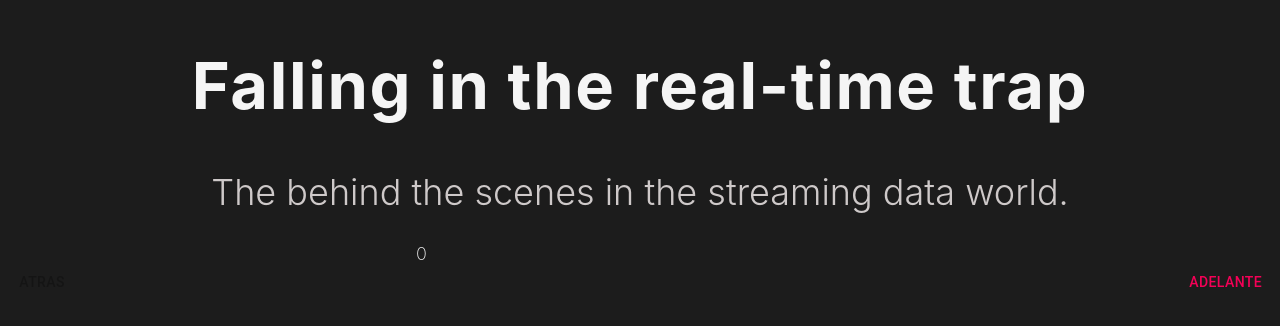
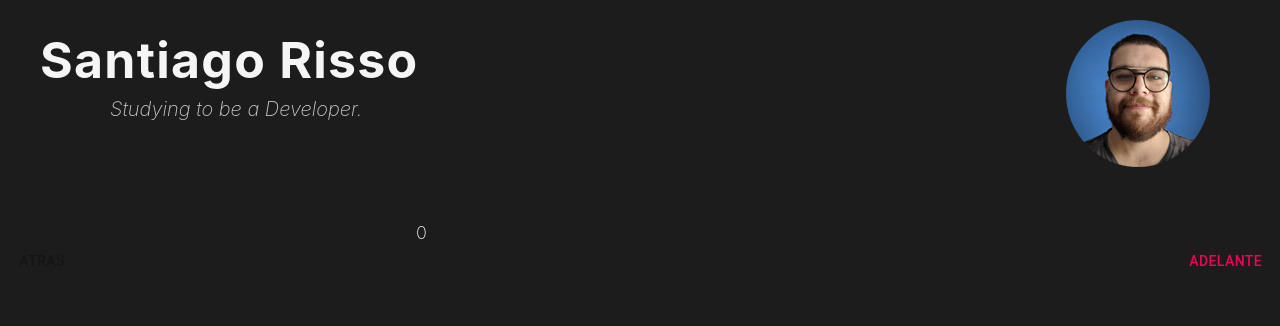
Before and after one commit to risitodeoro/CV, a React (Create React App) app: page / in a window 1280 px wide. Shown: the top 326 px of the page. Built offline with nearby package versions, Linux system fonts and the light colour scheme.

Commit message:
Actualizados los headers y profile pic

```diff
--- a/src/App.js
+++ b/src/App.js
@@ -2,6 +2,7 @@ import React, { useState } from 'react';
 import logo from './logo.svg';
 import Button from '@material-ui/core/Button';
 import './styles.css';
+import ImagenPerfil from './perfil.png';
 
 var textos=[0,1,2];
 var cambiomentira;
@@ -51,9 +52,15 @@ function App() {
     }
   };
   return (<>
+
 <header>
-    <h1> Falling in the real-time trap </h1>
-    <h2> The behind the scenes in the streaming data world. </h2>
+    <div className="Titulos">
+      <h1>Santiago Risso</h1>
+      <h2>Studying to be a Developer.</h2>
+    </div>
+    <div className="Fotoheader">
+      <img src={ImagenPerfil}></img>
+    </div>
 </header>
 
 <body>
--- a/src/styles.css
+++ b/src/styles.css
@@ -1,21 +1,35 @@
+div.Titulos{
+    width: 600px;
+    margin-top: 10px;
+}
+
 h1{
     color: whitesmoke;
-    text-align: center;
     font-family: -apple-system, BlinkMacSystemFont, 'Segoe UI', Roboto, Oxygen, Ubuntu, Cantarell, 'Open Sans', 'Helvetica Neue', sans-serif;
     font-weight: bold;
-    font-size: 65px;
-    line-height: 84px;
+    font-size: 50px;
+    line-height: 40px;
     letter-spacing: 0.025em;
+    margin: 40px;
+    margin-bottom: 5px;
 }
 
 h2{
+    display: flex;
     color: rgb(206, 201, 201);
-    text-align: center;
     font-family: -apple-system, BlinkMacSystemFont, 'Segoe UI', Roboto, Oxygen, Ubuntu, Cantarell, 'Open Sans', 'Helvetica Neue', sans-serif;
-    font-style: normal;
-    font-weight: 300;
-    font-size: 36px;
-    line-height: 42px;
+    font-style: italic;
+    font-weight: 250;
+    font-size: 20px;
+    line-height: 25px;
+    margin-bottom: 100px;
+    margin-left: 110px;
+}
+
+div.Fotoheader{
+    position: absolute;
+    top: 20px;
+    right: 70px;
 }
 
 body{
```
Also changed, not shown: src/perfil.png (added).
